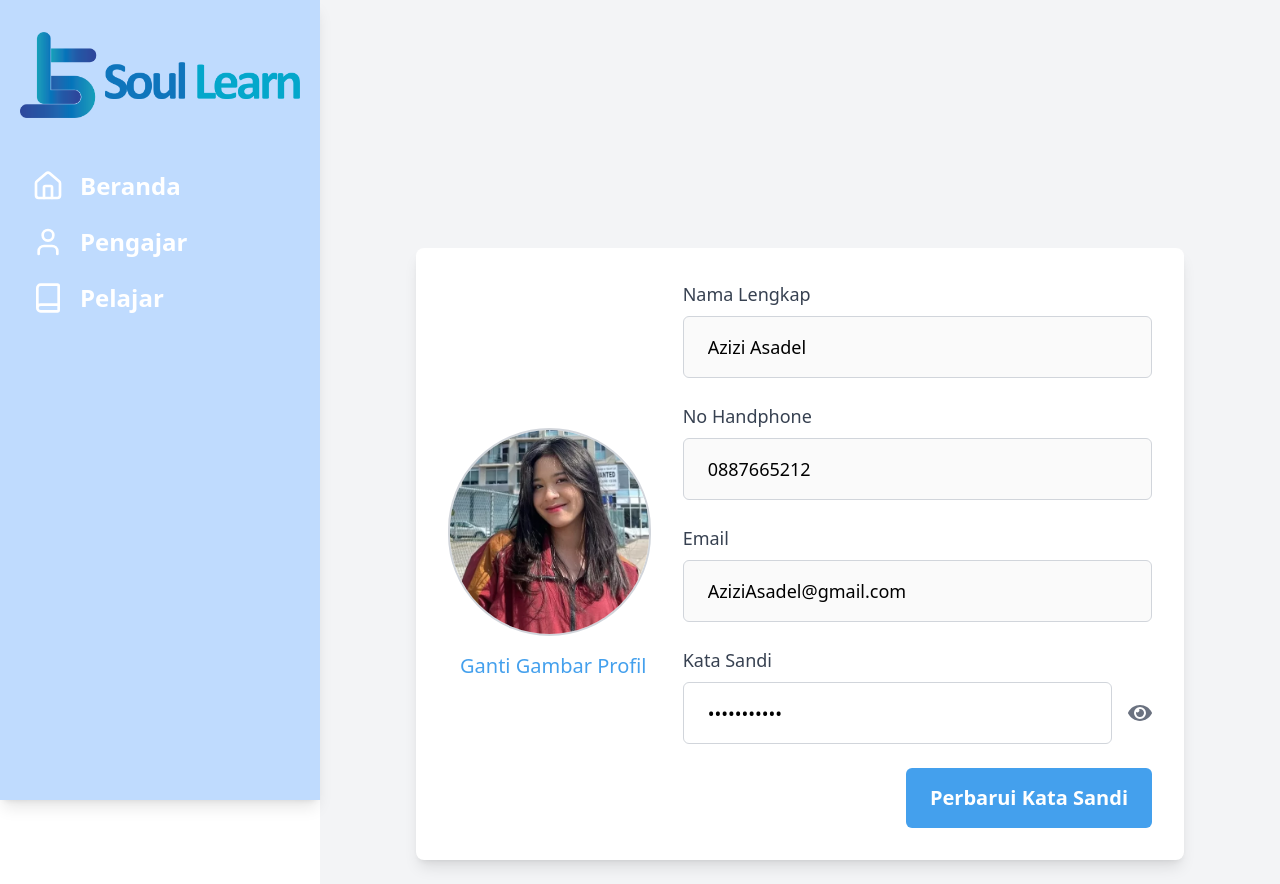
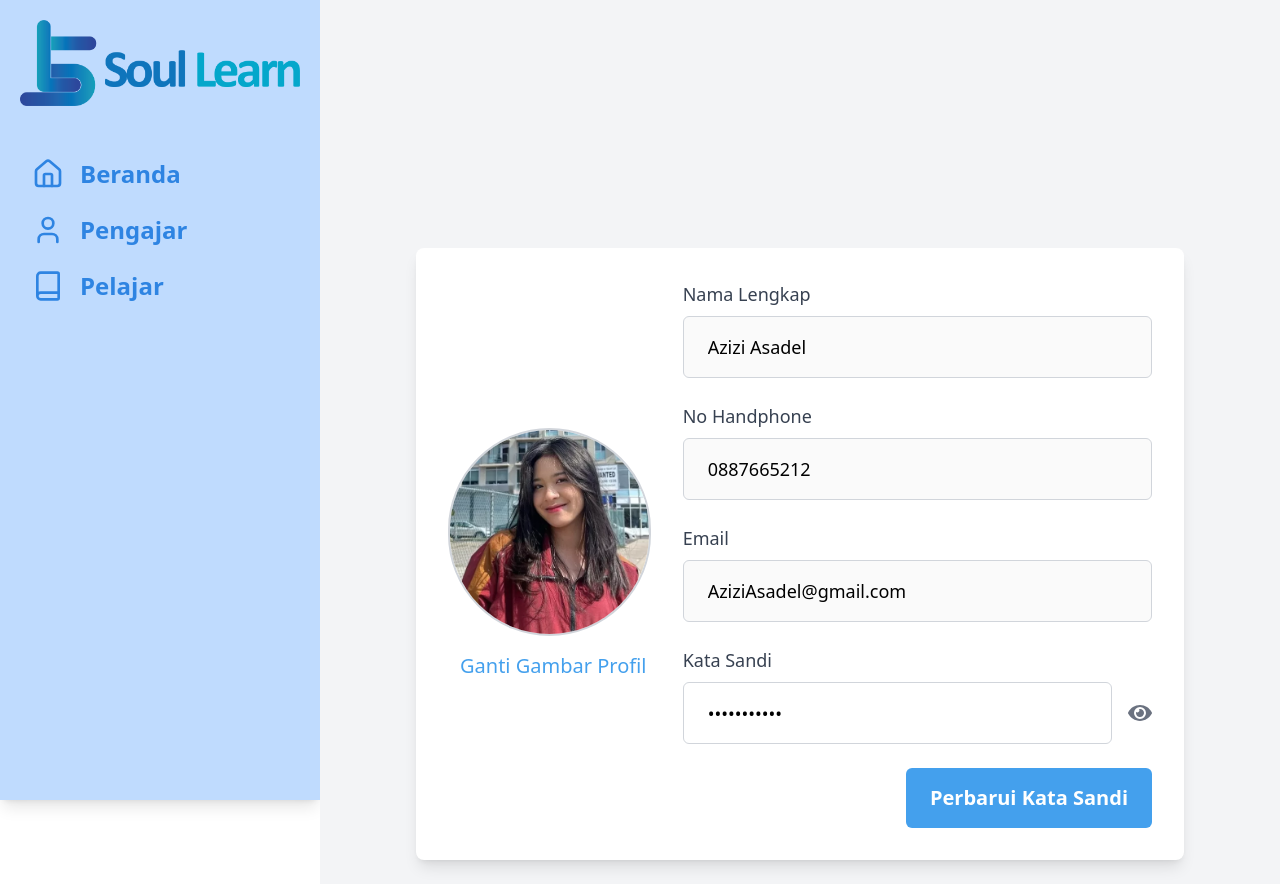
Before and after one commit to Lanang38/jiwaireng_innoweb, a React (Vite) app: page /profile in a window 1280 px wide. Built offline with nearby package versions, Linux system fonts and the light colour scheme.

Commit message:
revisi sidebar

```diff
--- a/src/components/sidebar.jsx
+++ b/src/components/sidebar.jsx
@@ -1,10 +1,8 @@
-import { useState } from "react";
-import { Home, User, Book, Settings, ChevronDown } from "lucide-react";
-import { Link, useLocation, useNavigate } from "react-router-dom";
+import { useLocation, useNavigate } from "react-router-dom";
+import { Home, User, Book } from "lucide-react";
 import logo from "../assets/logo.png";
 
 const Sidebar = () => {
-  const [activeMenu, setActiveMenu] = useState(null);
   const location = useLocation();
   const navigate = useNavigate();
 
@@ -14,61 +12,31 @@ const Sidebar = () => {
     { title: "Pelajar", icon: <Book size={32} />, path: "/pelajar" },
   ];
 
-  const toggleMenu = (index) => {
-    setActiveMenu(activeMenu === index ? null : index);
-  };
-
   const handleNavigation = (path) => {
     if (path) navigate(path);
   };
 
   return (
     <div className="flex">
-      <div className="w-80 bg-blue-200 text-white h-screen p-5 pt-8 relative duration-300 shadow-lg">
-        <div className="flex gap-x-4 items-center">
-          <img src={logo} className="cursor-pointer duration-500" alt="Logo" />
+      <div className="w-80 bg-blue-200 text-white h-screen p-0 shadow-lg">
+        <div className="flex items-center gap-x-4 p-5">
+          <img src={logo} className="cursor-pointer" alt="Logo" />
         </div>
 
-        <ul className="pt-10">
+        <ul className="pt-5">
           {Menus.map((Menu, index) => (
             <li
               key={index}
-              className={`flex flex-col p-3 cursor-pointer text-2xl font-bold items-start gap-x-4
-              hover:text-primary-800 transition-all duration-300
-              ${location.pathname === Menu.path ? "text-primary-800" : "text-white"}`}
+              className={`flex items-center w-full p-3 pl-8 text-2xl font-bold cursor-pointer gap-x-4 transition-all duration-300
+              ${
+                location.pathname === Menu.path
+                  ? "bg-primary-800 text-primary-50"
+                  : "text-primary-600 hover:bg-primary-800 hover:text-primary-50"
+              }`}
               onClick={() => handleNavigation(Menu.path)}
             >
-              <div
-                onClick={() => toggleMenu(index)}
-                className="flex items-center gap-x-4"
-              >
-                <span>{Menu.icon}</span>
-                <span className="origin-left duration-200 text-2xl"> {/* Teks diperbesar */}
-                  {Menu.title}
-                </span>
-                {Menu.subMenu && (
-                  <span
-                    className={`text-3xl transition-transform duration-300 ${
-                      activeMenu === index ? "rotate-180" : ""
-                    }`}
-                  >
-                    <ChevronDown size={32} /> {/* Chevron diperbesar */}
-                  </span>
-                )}
-              </div>
-
-              {activeMenu === index && Menu.subMenu && (
-                <ul className="pl-6 ml-4 pt-2 space-y-2">
-                  {Menu.subMenu.map((subItem, subIndex) => (
-                    <li
-                      key={subIndex}
-                      className="text-lg text-primary-50 hover:text-primary-600"
-                    >
-                      {subItem}
-                    </li>
-                  ))}
-                </ul>
-              )}
+              <span>{Menu.icon}</span>
+              <span>{Menu.title}</span>
             </li>
           ))}
         </ul>
```
